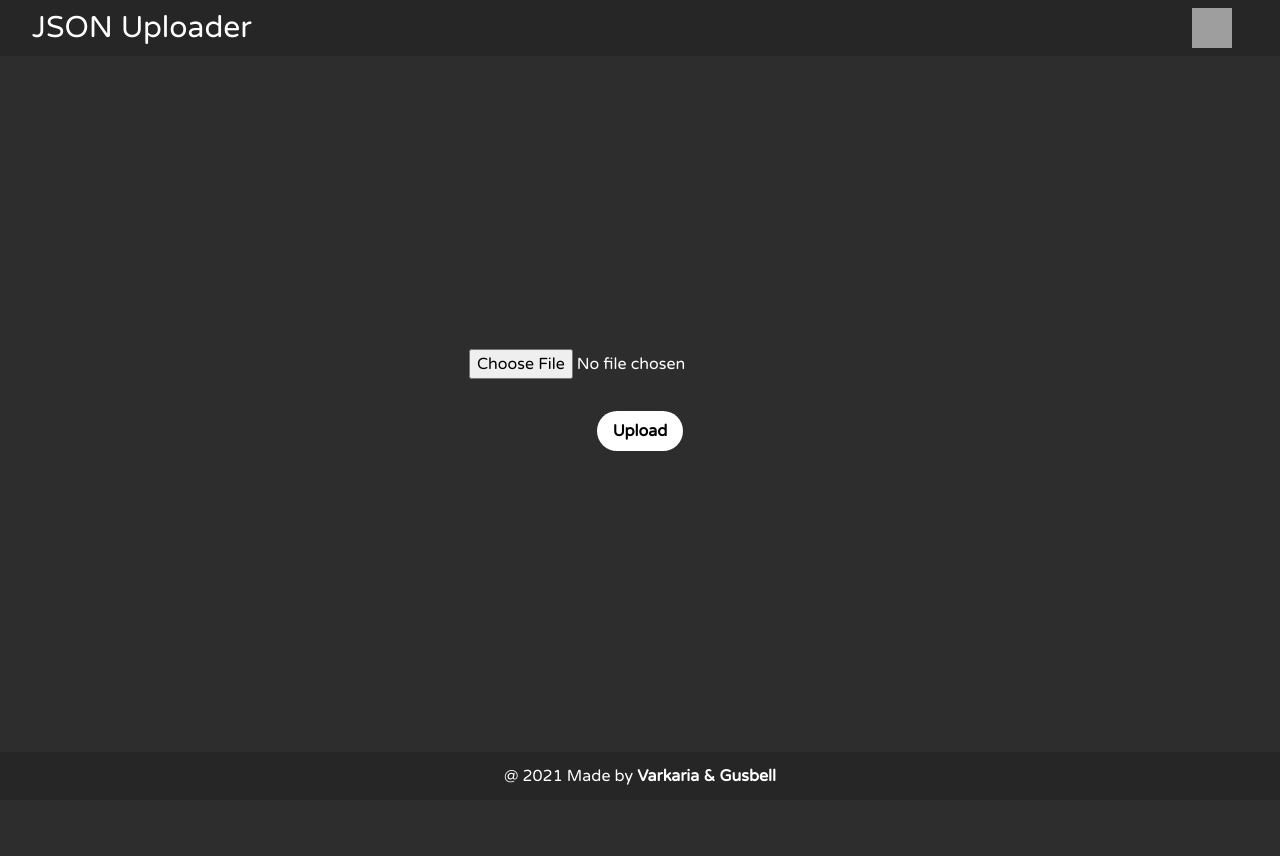
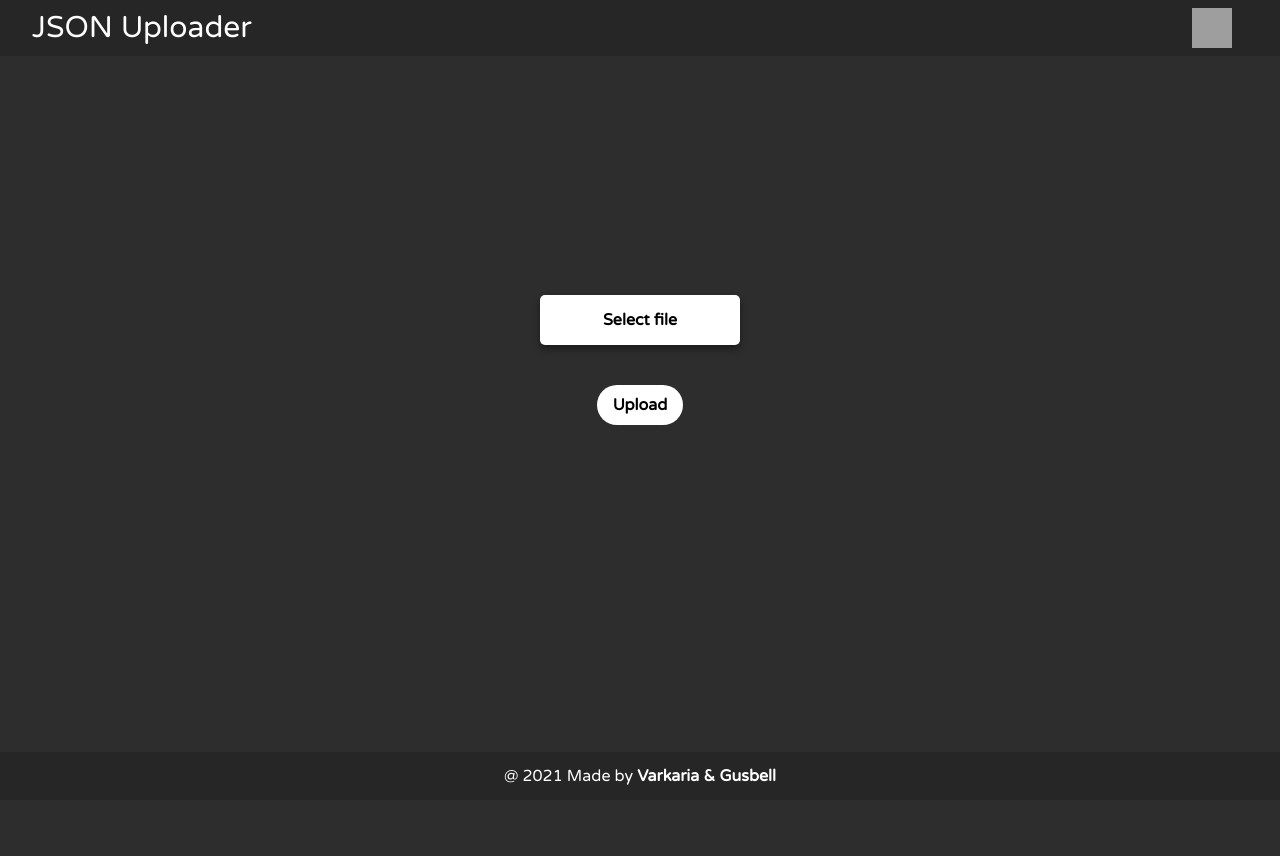
Before and after one commit to varkaria/oturna, a Flask app: page /stream/json/upload in a window 1280 px wide. Run offline with Flask 2, Linux system fonts and the light colour scheme; data that the repository does not hold is empty; parts of the project's set-up code (start-up, migrations or seed data) failed here and were passed over; grey boxes are pictures that could not be loaded.

Commit message:
add: animations & deco

```diff
--- a/templates/stream/json_upload.html
+++ b/templates/stream/json_upload.html
@@ -22,6 +22,66 @@
         width: 5vh;
         height: 5vh;
 }
+    button {
+        background-color: white;
+        transform: scale(1);
+        transition: background-color ease-in-out 0.3s;
+        transition: color ease-in-out 0.3s;
+        transition: transform .2s ease-in-out;
+}
+    button:hover {
+        color: white;
+        background-color: black;
+        transform: scale(1.05);
+        transition: background-color ease-in-out 0.3s;
+        transition: color ease-in-out 0.3s;
+        transition: transform .2s ease-in-out;
+}
+    .file {
+        opacity: 0;
+        width: 0.1px;
+        height: 0.1px;
+        position: absolute;
+}
+    .file-name {
+        position: absolute;
+        bottom: -30px;
+        left: -10px;
+        font-size: 0.85rem;
+        color: rgb(180, 180, 180);
+        width: 100vh;
+}
+    .file-input label {
+        display: block;
+        position: relative;
+        width: 200px;
+        height: 50px;
+        border-radius: 5px;
+        background-color: white;
+        box-shadow: 0 4px 7px rgba(0, 0, 0, 0.4);
+        display: flex;
+        align-items: center;
+        justify-content: center;
+        color: black;
+        font-weight: bold;
+        cursor: pointer;
+        transform: scale(1);
+        transition: background-color ease-in-out 0.3s;
+        transition: color ease-in-out 0.3s;
+        transition: transform .2s ease-in-out;
+}
+    input:hover + label, input:focus + label {
+        transform: scale(1.05);
+        color: white;
+        background-color: black;
+        transition: background-color ease-in-out 0.3s;
+        transition: color ease-in-out 0.3s;
+        transition: transform .2s ease-in-out;
+}
+    input:focus + label {
+        outline: 1px solid #000;
+        outline: -webkit-focus-ring-color auto 2px;
+}
 </style>
 <div id="main">
     <nav class="mx-auto px-8">
@@ -37,11 +97,19 @@
             </div>
         </div>
     </nav>
-    <section id="upload" class="flex h-screen justify-center items-center pb-20">
+    <section id="upload" class="flex h-screen justify-center items-center pb-56">
         <form class="flex flex-col space-y-8 justify-center items-center" action="/stream/json/upload" method="POST" enctype="multipart/form-data">
-            <input class="text-white" type="file" name="file">
-            <button class="bg-white hover:text-white hover:bg-black text-black font-bold py-2 px-4 rounded-full" style="outline: none;" type="submit">Upload</button>
             <h2 class="text-3xl text-white">{{ error }}</h2>
+            <div class="file-input">
+                <input name="file" type="file" id="file" class="file">
+                <label for="file">
+                    Select file
+                    <p class="file-name"></p>
+                </label>
+            </div>
+            <div class="pt-2">
+                <button class="text-black font-bold py-2 px-4 rounded-full" style="outline: none;" type="submit">Upload</button>
+            </div>
         </form>
     </section>
     <footer>
@@ -52,4 +120,14 @@
         </div>
     </footer>
 </div>
+<script>
+    const file = document.querySelector('#file');
+    file.addEventListener('change', (e) => {
+        const [file] = e.target.files;
+        const { name: fileName, size } = file;
+        const fileSize = (size / 1000).toFixed(2);
+        const fileNameAndSize = `${fileName} - ${fileSize}KB`;
+        document.querySelector('.file-name').textContent = fileNameAndSize;
+    });
+</script>
 {% endblock %}
```
Also changed, not shown: templates/stream/json_download.html (+12 -2 lines).
